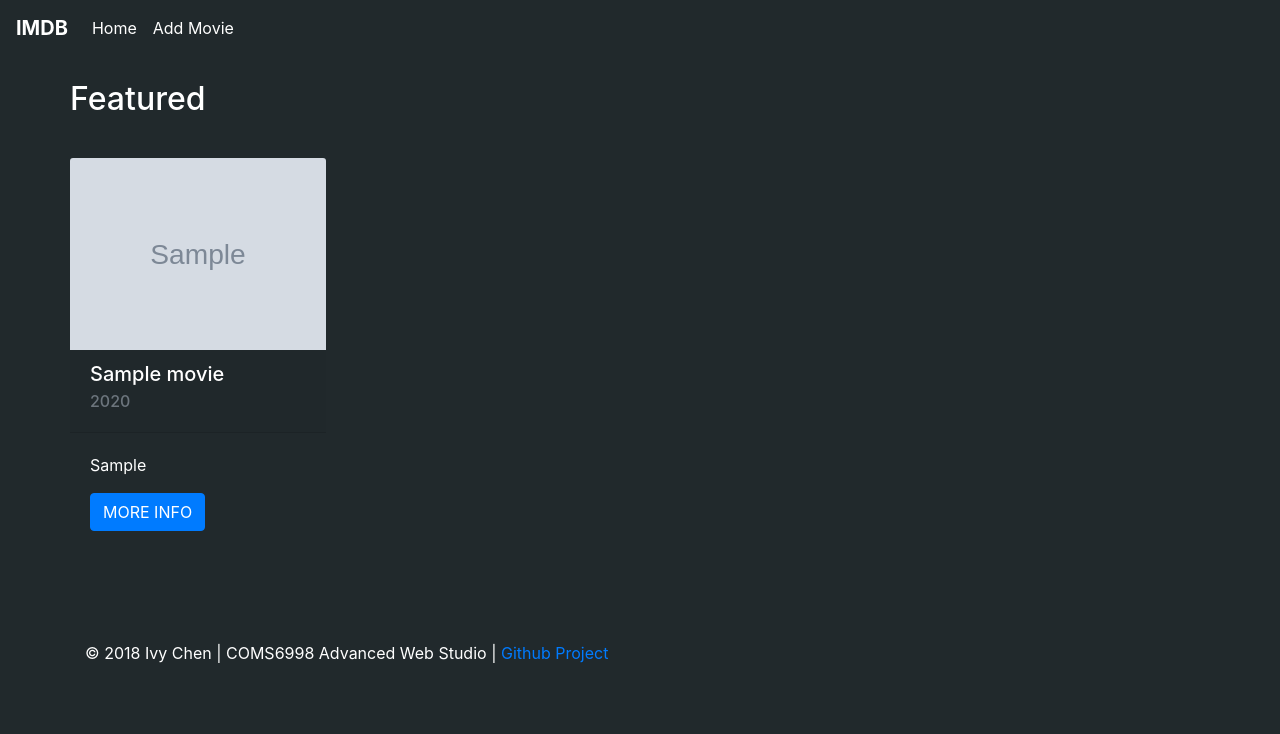
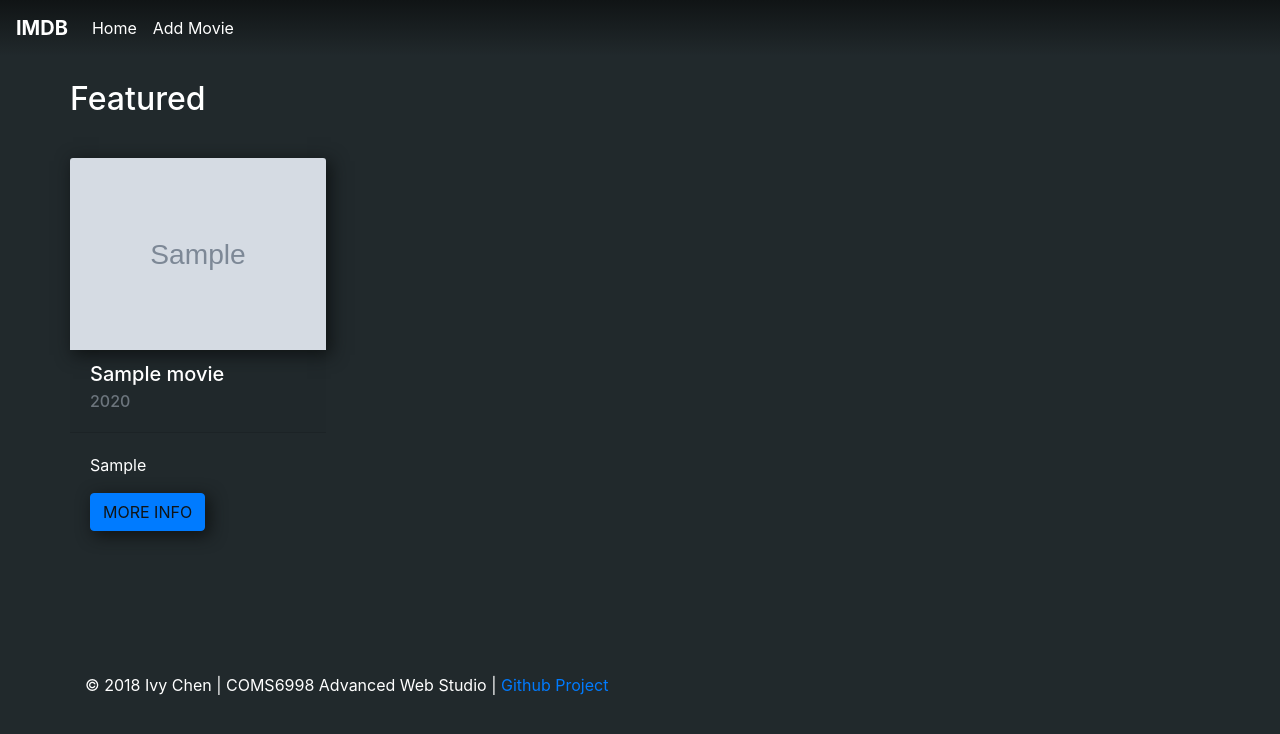
Before and after one commit to ivychen/COMS6998-AdvWebStudio, a Flask app: page / in a window 1280 px wide. Shown: the top 734 px of the page. Run offline with Flask 2, Linux system fonts and the light colour scheme; tables that the repository leaves empty hold one stand-in row (values such as "Sample post"); grey boxes marked "Sample" are stand-in pictures; some libraries are stand-ins or nearby versions.

Commit message:
UI fixes

```diff
--- a/Assignments/imdb/static/css/main.css
+++ b/Assignments/imdb/static/css/main.css
@@ -1,5 +1,6 @@
 .footer {
   background-color: #21292c !important;
+  color: white;
   position: relative;
   bottom: 0;
   width: 100%;
@@ -24,23 +25,32 @@
   margin-bottom: 1rem;
 }
 
+.card-grid .card a {
+  color: #101415;
+  box-shadow: 4px 4px 16px 1px;
+}
+
 .page-header {
   margin-top: 1rem;
   margin-bottom: 1rem;
 }
 
+ul.list-group li {
+  background-color: #21292c;
+}
+
 body {
   background: #21292c;
-  color: white !important;
 }
 
 body > .container {
+  color: white;
   margin-top: 1.5rem;
   margin-bottom: 1.5rem;
 }
 
 nav.navbar.navbar-expand-lg {
-  background-color: #21292c !important;
+  background-image: linear-gradient(#101415, #21292c);
 }
 
 nav.navbar.navbar-expand-lg .navbar-brand {
@@ -58,3 +68,7 @@ nav.navbar.navbar-expand-lg a, nav.navbar.navbar-expand-lg li {
 .upper {
   text-transform: uppercase;
 }
+
+.btn {
+  margin-bottom: 2rem;
+}
--- a/Assignments/imdb/static/css/main.scss
+++ b/Assignments/imdb/static/css/main.scss
@@ -1,5 +1,6 @@
 .footer {
   background-color: rgb(33, 41, 44) !important;
+  color: white;
   position: relative;
   bottom: 0;
   width: 100%;
@@ -22,6 +23,11 @@
     width: 16rem !important ;
     margin-right: 0;
     margin-bottom: 1rem;
+
+    a {
+      color: #101415;
+      box-shadow: 4px 4px 16px 1px;
+    }
   }
 }
 
@@ -30,18 +36,25 @@
   margin-bottom: 1rem;
 }
 
+ul.list-group {
+  li {
+    background-color: rgb(33, 41, 44);
+  }
+}
+
 body {
   background: rgb(33, 41, 44);
-  color: white !important;
+  // color: white !important;
 }
 
 body > .container {
+  color: white;
   margin-top: 1.5rem;
   margin-bottom: 1.5rem;
 }
 
 nav.navbar.navbar-expand-lg {
-  background-color: rgb(33, 41, 44) !important;
+  background-image: linear-gradient(#101415, #21292c);
 
   .navbar-brand {
     font-weight: bold;
@@ -59,3 +72,7 @@ nav.navbar.navbar-expand-lg {
 .upper {
   text-transform: uppercase;
 }
+
+.btn {
+  margin-bottom: 2rem;
+}
--- a/Assignments/imdb/templates/movie.html
+++ b/Assignments/imdb/templates/movie.html
@@ -4,7 +4,7 @@
 {% block body %}
   {% block content %}
     <div class="movie">
-      <h6 class="mb-2 text-muted">{{ movie_data.year }} | <span class="upper">{% for g in genre %}{{g.category }}{% endfor %}</span></h6>
+      <h6 class="mb-2 text-muted">{{ movie_data.year }} | <span class="upper">{% for g in genre %}{{g.category}} {% endfor %}</span></h6>
       <h2>{{ movie_data.title }}</h2>
       <p>RUNTIME: {{ movie_data.runtime }} MINUTES</p>
       <p>{{ movie_data.overview }}</p>
```
